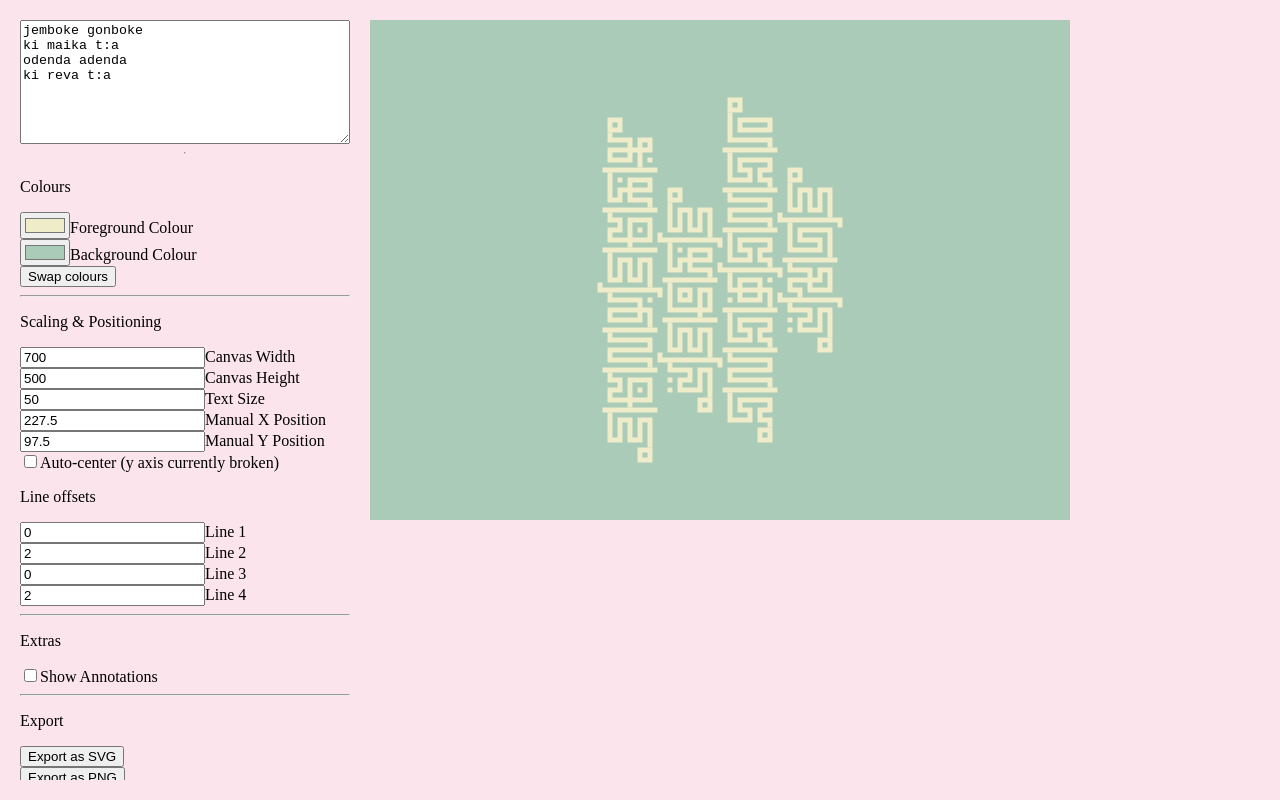
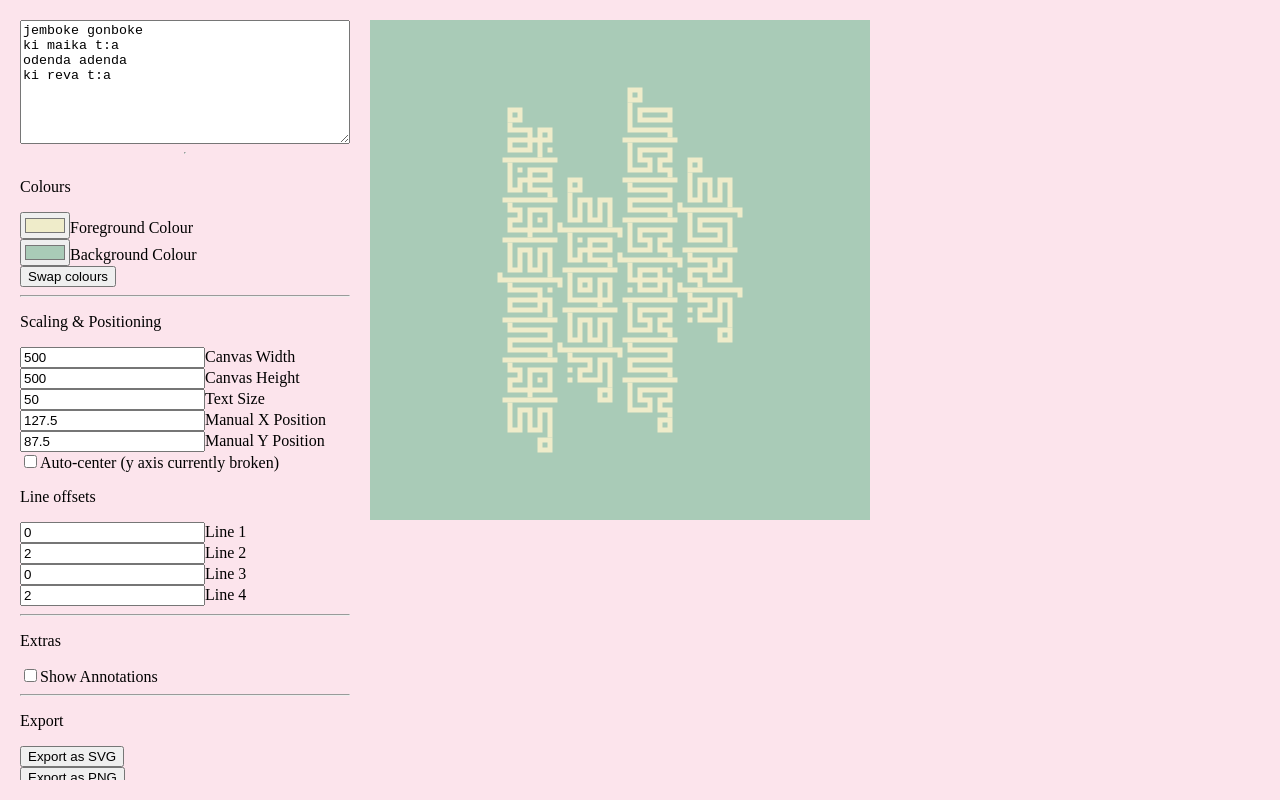
Before and after one commit to timbusuttil/imse-editor, a Vue app: page / in a window 1280 px wide. Built offline with nearby package versions, Linux system fonts and the light colour scheme.

Commit message:
move parse logic into separate file

```diff
--- a/src/App.vue
+++ b/src/App.vue
@@ -103,37 +103,29 @@
 <script>
 import { saveSvgAsPng } from 'save-svg-as-png';
 
+import { parse } from '@/parse'
+
 export default {
   name: 'App',
   data() {
     return {
       input: 'jemboke gonboke\nki maika t:a\nodenda adenda\nki reva t:a',
-      validCharacters: [' ', 'a', 'b', 'd', 'e', 'f', 'g', 'h', 'i', 'j', 'j:', 'k', 'k:', 'l', 'm', 'n', 'n:', 'o', 'r', 's', 's:', 't', 't:', 'v'],
       fgCol: '#EFECCA',
       bgCol: '#A9CBB7',
       lineOffsets: [0, 2, 0, 2, 0, 0, 0, 0, 0, 0, 0, 0, 0, 0, 0, 0, 0, 0, 0, 0],
       showAnnotations: false,
       textScale: 50,
-      canvasDimensions: { x: 700, y: 500 },
-      directPos: { x: 227.5, y: 97.5 },
+      canvasDimensions: { x: 500, y: 500 },
+      directPos: { x: 127.5, y: 87.5 },
       useAutoPos: false,
+      forceRecalc: 0,
     }
   },
   computed: {
     autoPos() {
-      // console.log('canvas dims');
-      // console.log(this.canvasDimensions.x, this.canvasDimensions.y);
-      // console.log('bounding box dims');
-      // console.log(this.$refs.allLines.getBoundingClientRect().width, this.$refs.allLines.getBoundingClientRect().height);
-      // console.log('y offset');
-      // console.log(this.posOffsetY);
-      // console.log('result');
-      // console.log({
-      //   x: this.canvasDimensions.x / 2 - this.$refs.allLines.getBoundingClientRect().width / 2,
-      //   y: this.canvasDimensions.y / 2 - this.$refs.allLines.getBoundingClientRect().height / 2,
-      // });
+      this.forceRecalc;
+      console.log('calc autopos');
 
-      // the below works, except need to adjust for diff between top of first line and top of highest line
       const firstLineY = document.getElementById('line-group-0').getBoundingClientRect().y;
       let highestLineY = 99999;
       this.parsedInput.forEach((line, i) => {
@@ -150,13 +142,17 @@ export default {
 
       console.log({
         x: this.canvasDimensions.x / 2 - this.$refs.allLines.getBoundingClientRect().width / 2,
-        y: this.canvasDimensions.y / 2 - this.$refs.allLines.getBoundingClientRect().height / 2 - diff / 2,
+        y: this.canvasDimensions.y / 2 - this.$refs.allLines.getBoundingClientRect().height / 2 - diff,
       });
 
       return {
         x: this.canvasDimensions.x / 2 - this.$refs.allLines.getBoundingClientRect().width / 2,
-        y: this.canvasDimensions.y / 2 - this.$refs.allLines.getBoundingClientRect().height / 2 - diff / 2,
+        y: this.canvasDimensions.y / 2 - this.$refs.allLines.getBoundingClientRect().height / 2 - diff,
       }
+      // return {
+      //   x: this.canvasDimensions.x / 2 - this.$refs.allLines.getBoundingClientRect().width / 2,
+      //   y: -diff + (this.canvasDimensions.y + this.$refs.allLines.getBoundingClientRect().height) / 2,
+      // }
     },
     position() {
       if (this.useAutoPos) {
@@ -178,67 +174,7 @@ export default {
       return result;
     },
     parsedInput() {
-      // convert to lowercase
-      let input = this.input.toLowerCase();
-
-      // convert to only consonants and syllable-intiial vowels
-      // (ie remove any vowel following a consonant)
-      let regex = /(?<=[bcdfghjklmnpqrstvwxyz:])[aeiou]/gm;
-      input = input.replaceAll(regex, '');
-
-      // remove any punctuation characters
-      input = input.replaceAll('-', '');
-      input = input.replaceAll(',', '');
-
-      // TODO: accept some character aliases
-      // accept y as an alias for j:
-      input = input.replaceAll('y', 'j:');
-      // decide whether c & c: or k & k: is canonical, and accept one as alias for the other
-
-      // split into lines to return in array
-      const lines = input.split('\n');
-
-      return lines.map(line => {
-        // split each line into characters
-        const splitLine = line.split('');
-
-        // check for soft characters
-        splitLine.forEach((char, i) => {
-          if (char === ':') {
-            splitLine[i-1] += splitLine.splice(i, 1);
-          }
-        });
-
-        splitLine.forEach((char, i) => {
-          // set initial and terminal
-          if (i === 0) {
-            splitLine[i] += "/initial";
-          }
-          if (i === splitLine.length-1) {
-            splitLine[i] += "/terminal";
-          }
-
-          // check for invalid characters
-          if (!this.validCharacters.includes(char)) {
-            splitLine[i] += " ! invalid character";
-          }
-        });
-
-        // check for word boundaries and remove whitespace
-        splitLine.forEach((char, i) => {
-          if (char === ' ') {
-            splitLine[i-1] += '/wordend';
-            splitLine.splice(i, 1);
-          }
-        });
-
-        // possible codes to parse
-        // /initial:     add initial loop
-        // /terminal:    add terminal loop & no character break line
-        // no /wordend:  regular character break line
-        // /wordend:     word break line instead of character break line
-        return splitLine;
-      });
+      return parse(this.input);
     },
   },
   methods: {
@@ -261,6 +197,14 @@ export default {
       this.fgCol = this.bgCol;
       this.bgCol = temp;
     },
+  },
+  watch: {
+    lineOffsets() {
+      this.forceRecalc++;
+    },
+    input() {
+      this.forceRecalc++;
+    }
   }
 }
 </script>
--- /dev/null
+++ b/src/parse.js
@@ -0,0 +1,66 @@
+const validCharacters = [' ', 'a', 'b', 'd', 'e', 'f', 'g', 'h', 'i', 'j', 'j:', 'k', 'k:', 'l', 'm', 'n', 'n:', 'o', 'r', 's', 's:', 't', 't:', 'v'];
+
+export function parse(rawInput) {
+
+  // convert to lowercase
+  let input = rawInput.toLowerCase();
+
+  // convert to only consonants and syllable-intiial vowels
+  // (ie remove any vowel following a consonant)
+  let regex = /(?<=[bcdfghjklmnpqrstvwxyz:])[aeiou]/gm;
+  input = input.replaceAll(regex, '');
+
+  // remove any punctuation characters
+  input = input.replaceAll('-', '');
+  input = input.replaceAll(',', '');
+
+  // TODO: accept some character aliases
+  // accept y as an alias for j:
+  input = input.replaceAll('y', 'j:');
+  // decide whether c & c: or k & k: is canonical, and accept one as alias for the other
+
+  // split into lines to return in array
+  const lines = input.split('\n');
+
+  return lines.map(line => {
+    // split each line into characters
+    const splitLine = line.split('');
+
+    // check for soft characters
+    splitLine.forEach((char, i) => {
+      if (char === ':') {
+        splitLine[i-1] += splitLine.splice(i, 1);
+      }
+    });
+
+    splitLine.forEach((char, i) => {
+      // set initial and terminal
+      if (i === 0) {
+        splitLine[i] += "/initial";
+      }
+      if (i === splitLine.length-1) {
+        splitLine[i] += "/terminal";
+      }
+
+      // check for invalid characters
+      if (!validCharacters.includes(char)) {
+        splitLine[i] += " ! invalid character";
+      }
+    });
+
+    // check for word boundaries and remove whitespace
+    splitLine.forEach((char, i) => {
+      if (char === ' ') {
+        splitLine[i-1] += '/wordend';
+        splitLine.splice(i, 1);
+      }
+    });
+
+    // possible codes to parse
+    // /initial:     add initial loop
+    // /terminal:    add terminal loop & no character break line
+    // no /wordend:  regular character break line
+    // /wordend:     word break line instead of character break line
+    return splitLine;
+  });
+}
```
